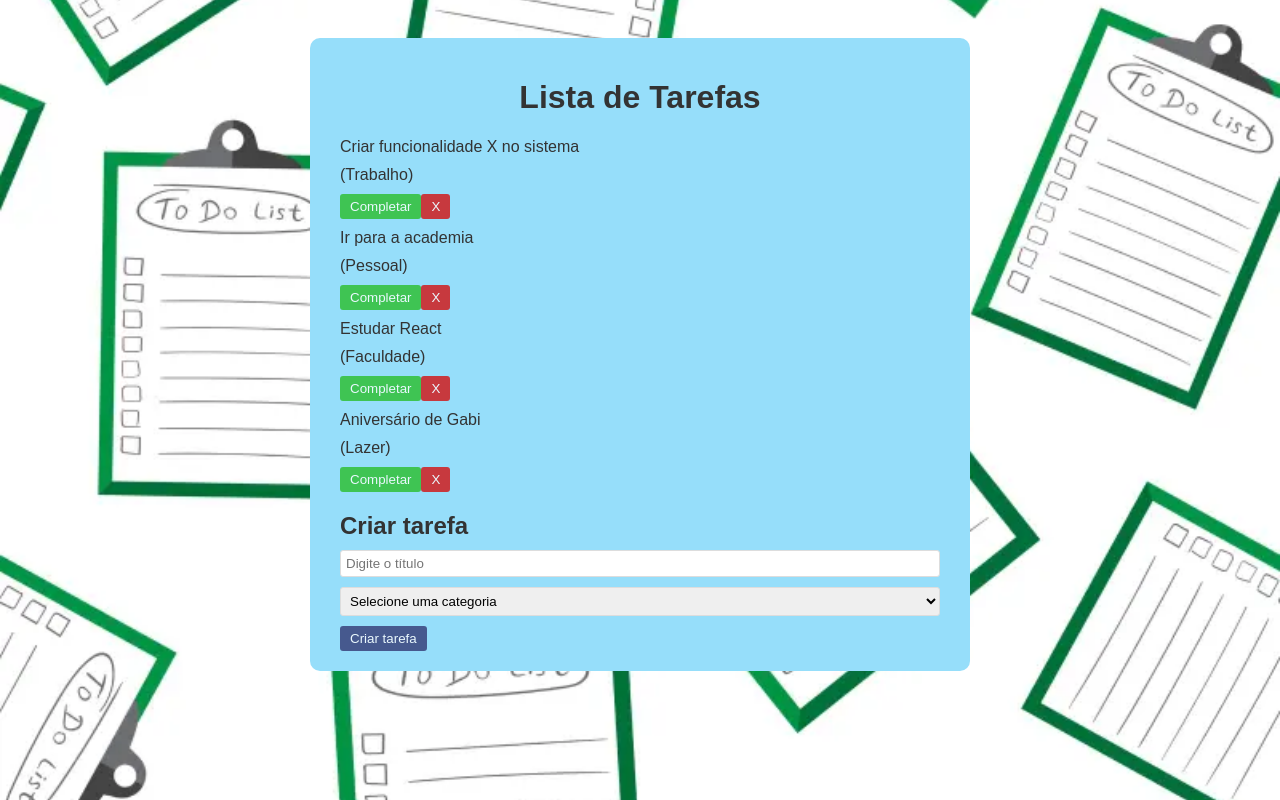
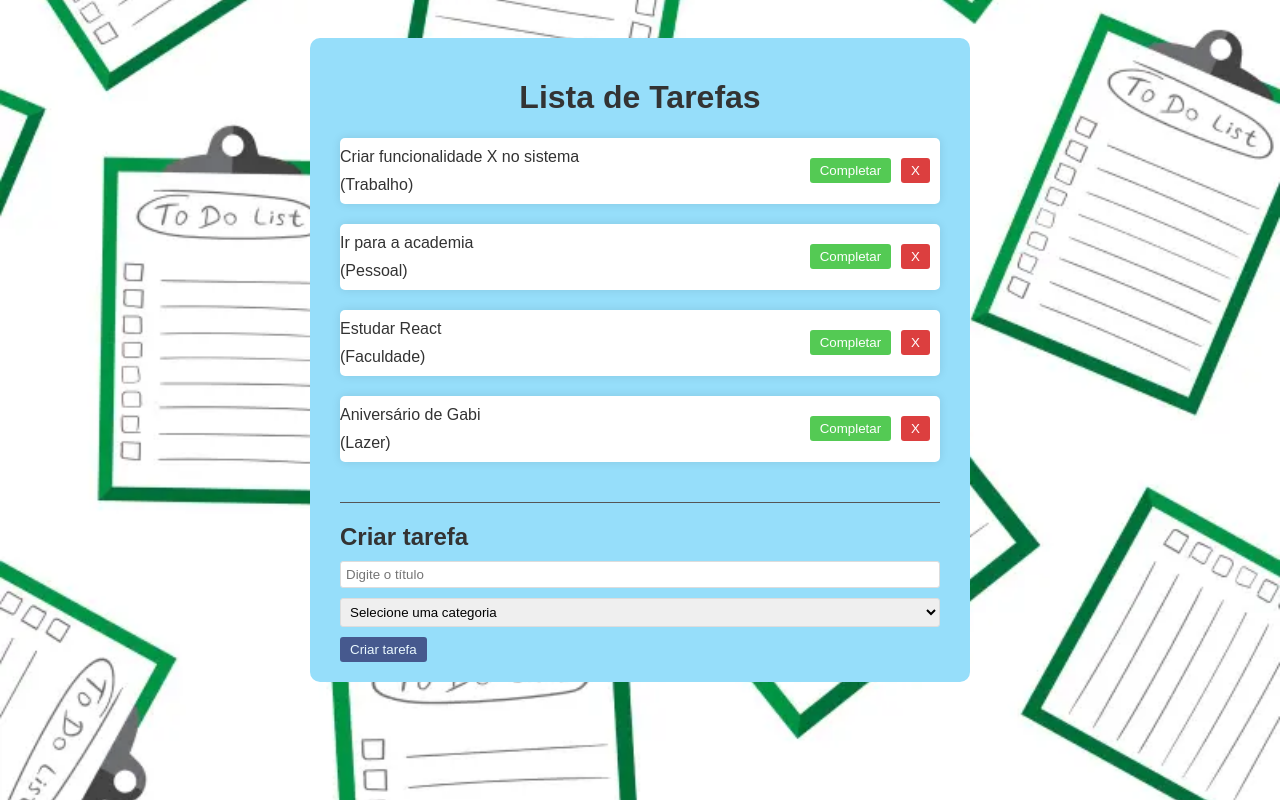
Before and after one commit to AyresBarbara/ToDoList, a React (Vite) app: page / in a window 1280 px wide. Shown: the top 800 px of the page. Built offline with nearby package versions, Linux system fonts and the light colour scheme.

Commit message:
criando função para adicionar a lista

```diff
--- a/src/App.css
+++ b/src/App.css
@@ -36,17 +36,32 @@
   cursor: pointer;
   opacity: 0.8;
   transition: 0.3s;
+  margin-right: 10px;
 }
 
 button:hover{
   opacity: 1;
 }
-
+.todo-list{
+  margin-bottom: 20px;
+  padding-bottom:  20px;
+  border-bottom: 1px solid #555;
+}
+.todo{
+  background-color:  #fff;
+  box-shadow: 0 0 10px rgba(0, 0, 0, 0.1);
+  border-radius: 5px;
+  display: flex;
+  margin-bottom: 20px;
+  justify-content: space-between;
+  align-items: center;
+}
 .complete{
   background-color: #2abe2a;
 }
 .remove{
   background-color: #d41010;
+
 }
 
 .todo-form{
--- a/src/App.jsx
+++ b/src/App.jsx
@@ -31,6 +31,19 @@
     isCompleted: false,
   },
 ]);
+
+const addTodo = (text, category) => {
+
+  const newTodos = [...todos,{
+    id: Math.floor(Math.random()*10000),
+    text,
+    category,
+    isCompleted: false,
+  },
+];
+  setTodos(newTodos);
+}
+
   return( <div className='app'>
   <h1>Lista de Tarefas</h1>
 
@@ -39,7 +52,7 @@
      <Todo key= {todo.id} todo ={todo}/> //Injetado do Todo.jsx
     ))}
   </div>
-    <TodoForm/>
+    <TodoForm addTodo={addTodo}/>
   </div>
 );
 }
--- a/src/components/TodoForm.jsx
+++ b/src/components/TodoForm.jsx
@@ -1,6 +1,6 @@
 import {useState} from 'react'
 
-const TodoForm = () => {
+const TodoForm = ({addTodo}) => {
 
   const [value, setValue]= useState(""); //Vão ser preenchidos pelo INPUT
   const [category, setCategory]= useState("");
@@ -8,10 +8,11 @@
   const handleSubmit = (e) => { // Ele cuida do SUbMIT do formulário
   e.preventDefault();
   if(!value || !category) return;
-  setValue("")
-  setCategory("")
+  addTodo(value, category);
+  setValue("");
+  setCategory("");
 
-  }
+  };
 
   return (
     <div className='todo-from'>
@@ -22,7 +23,7 @@
         value={value}
         onChange={(e) => setValue(e.target.value)}/>
 
-        <select value={category} onChange={(e) => setCategory(e.target.category)}>
+        <select value={category} onChange={(e) => setCategory(e.target.value)}>
           <option value="">Selecione uma categoria</option>
           <option value="Trabalho">Trabalho</option>
           <option value="Pessoal">Pessoal</option>
```
